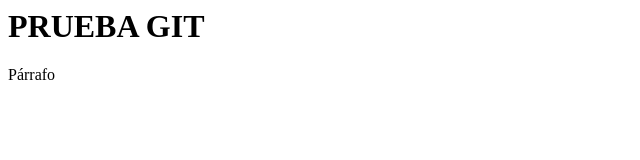
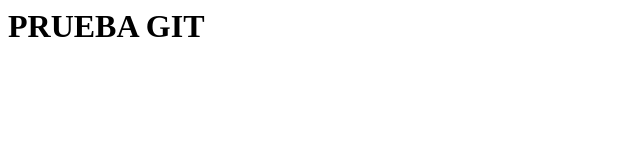
Before and after one commit to garracrack/csharp_eoi, a plain HTML site: page index.html in a window 1280 px wide. Shown: the full height of the page, 0-640 px from the left. Drawn offline with Linux system fonts and the light colour scheme.

Commit message:
MI PRIMER COMMIT

```diff
--- a/index.html
+++ b/index.html
@@ -1,6 +1,6 @@
 <html>
 	<body>
 		<h1>PRUEBA GIT</h1>
-		<p>Párrafo</p>
+
 	</body>
 </html>
--- a/script.js
+++ b/script.js
@@ -1 +1,2 @@
 console.log("HOLA");
+//"C:\Users\PABLO_AMC\AppData\Local\Programs\Microsoft VS Code\Code.exe" --wait
```
